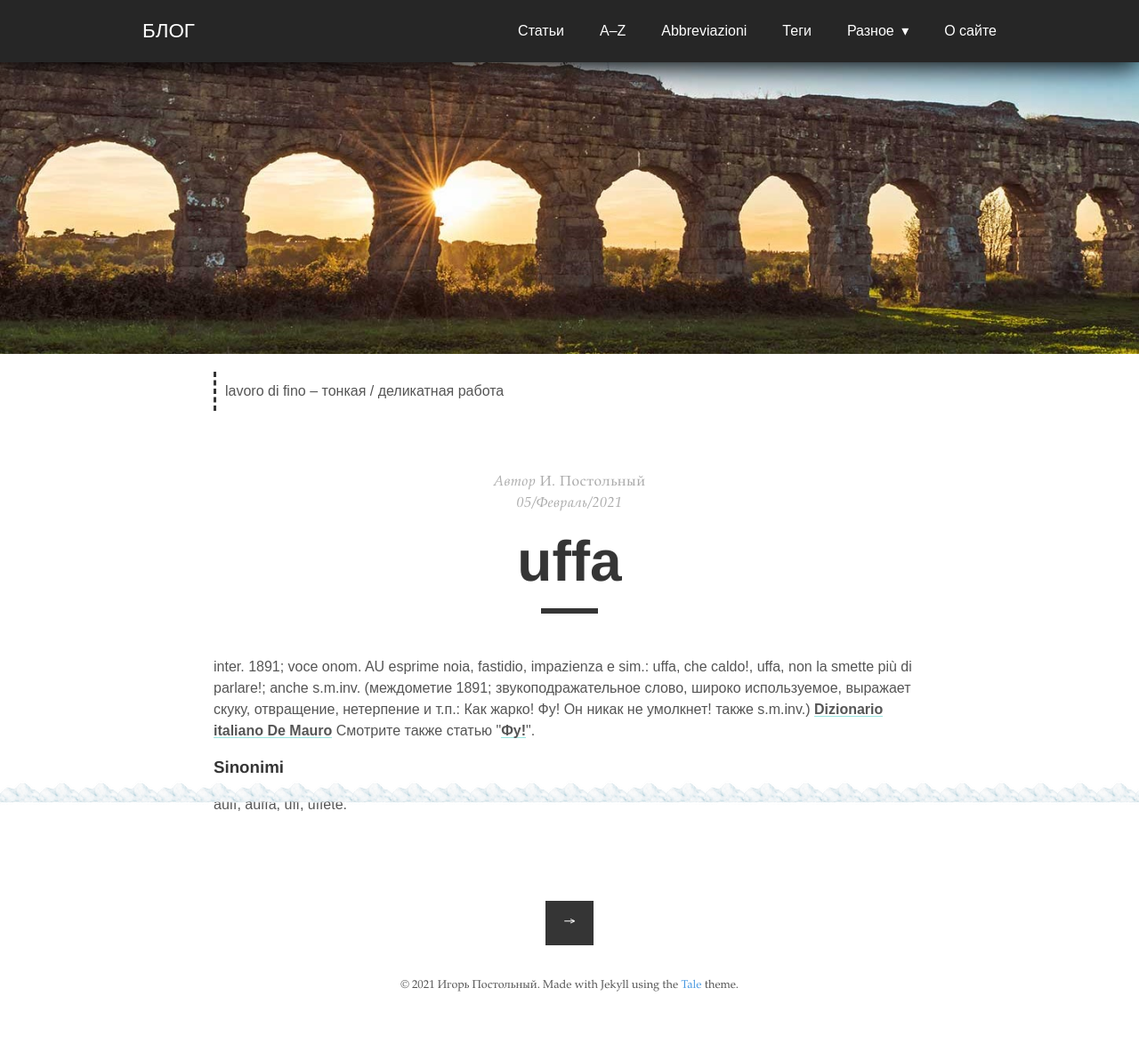
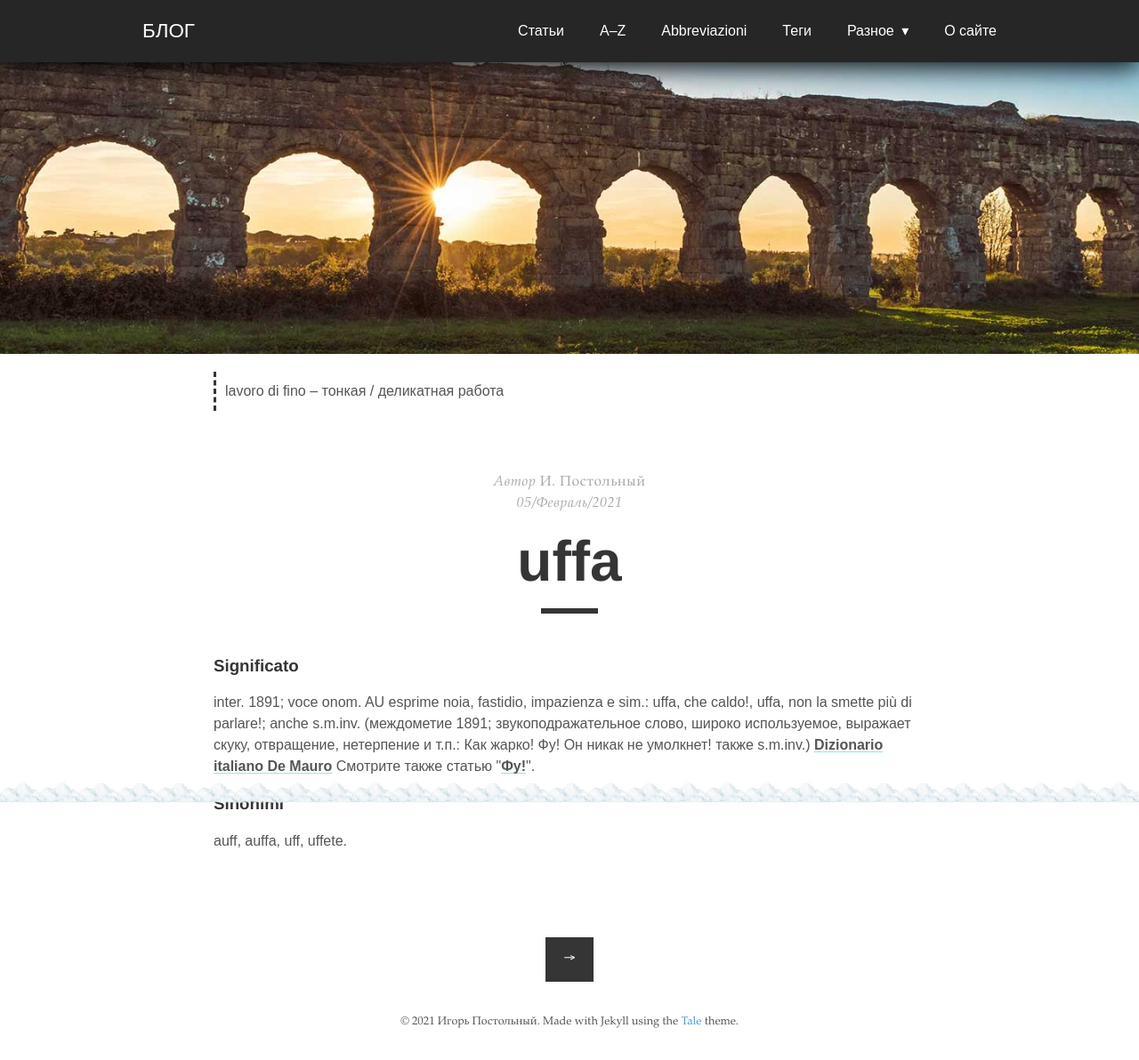
Before and after one commit to postolny/postolny.github.io, a Jekyll site: the page built from _posts/2021-02-05-uffa.md, in a window 1280 px wide. Shown: the whole page at 89% size. Built offline with Jekyll 4.4.1, drawn with Linux system fonts in a browser that asks for light colours; nearby versions of some CDN libraries; before the commit the page ends 1151 px from its top, so only the background shows below that.

Commit message:
Add files via upload

```diff
--- a/_posts/2021-02-05-uffa.md
+++ b/_posts/2021-02-05-uffa.md
@@ -8,6 +8,8 @@ categories: u
 tags:
 ---
 
+### Significato
+
 inter. 1891; voce onom. AU esprime noia, fastidio, impazienza e sim.: uffa, che caldo!, uffa, non la smette più di parlare!; anche s.m.inv. (междометие 1891; звукоподражательное слово, широко используемое, выражает скуку, отвращение, нетерпение и т.п.: Как жарко! Фу! Он никак не умолкнет! также s.m.inv.) [Dizionario italiano De Mauro](https://dizionario.internazionale.it/parola/uffa) Смотрите также статью "[Фу!]({{ site.baseurl }}/2021-02-05/uff)".
 
 ### Sinonimi
```
